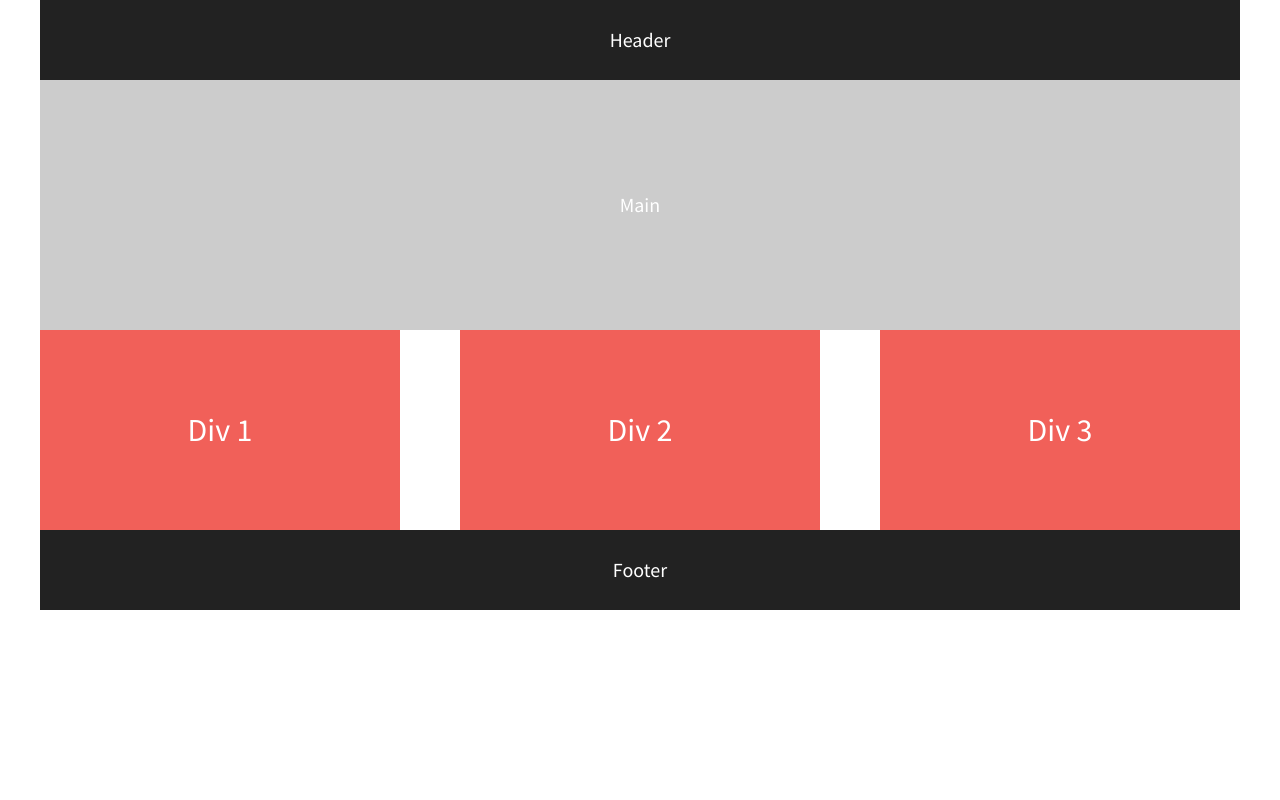
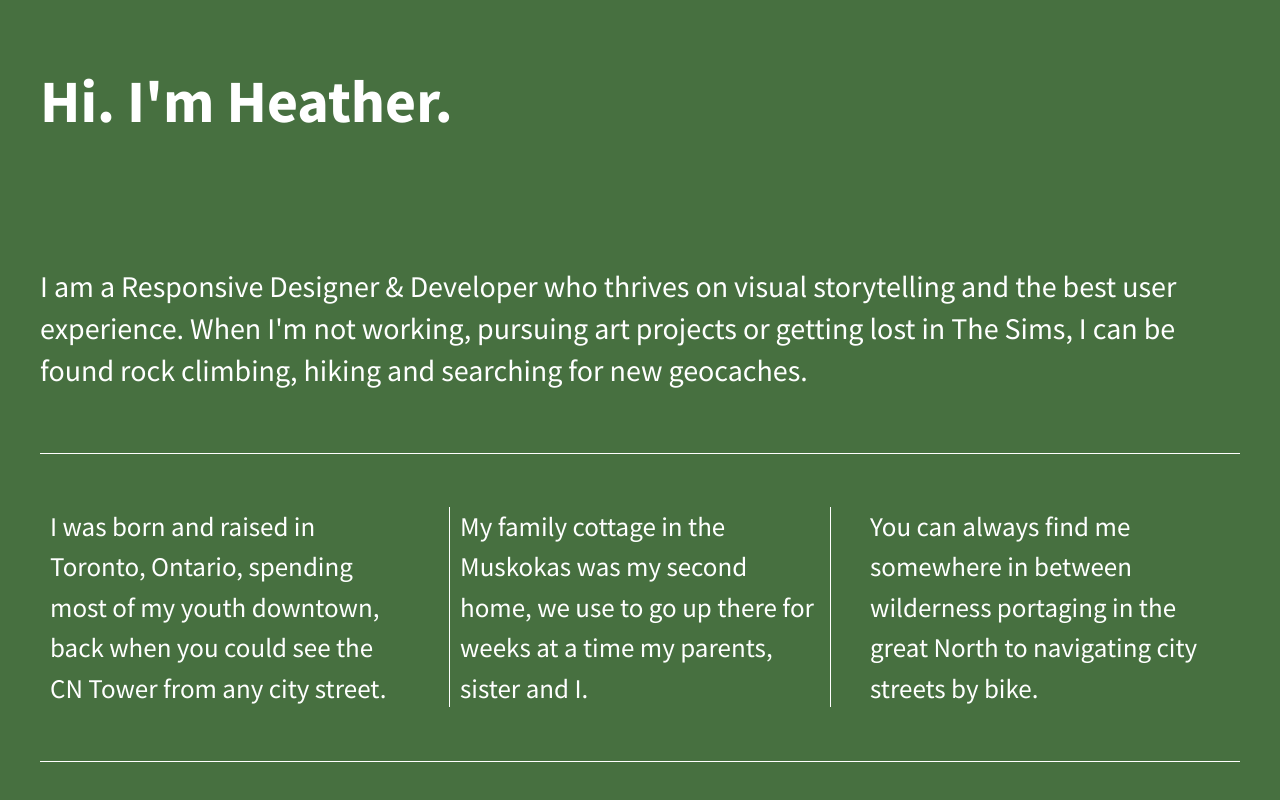
Before and after one commit to heather-schmidt/206-flexbox-starter, a plain HTML site: page index.html in a window 1280 px wide. Drawn offline with nearby package versions, Linux system fonts and the light colour scheme.

Commit message:
Customized my content

```diff
--- a/css/main.css
+++ b/css/main.css
@@ -96,7 +96,7 @@ textarea {
    ========================================================================== */
 
 html {
-  background-color: #fff;
+  background-color: #477040;
   height: 100%;
   width: 100%;
 }
@@ -107,46 +107,73 @@ body {
   font-size: 1.25em;
   height: 100%;
   color: #fff;
+  display: flex;
+  justify-content: center;
+}
+
+header h1{
+  font-size: 3em;
 }
 
 header,
 footer {
-  background-color: #222;
-  height: 80px;
+  background-color: #477040;
+  width: 100%;
+  display: flex;
+  justify-content: flex-start;
+  align-items: center;
+}
+main p {
+  font-size: 1.5em;
+}
+
+main {
+  background-color: #477040;
+  height: 250px;
   width: 100%;
 }
 
-main {
-  background-color: #ccc;
-  height: 250px;
-  width: 100%;
-}
 
 header,
 footer,
 main {
   display: flex;
-  justify-content: center;
   align-items: center;
+}
+
+main {
+  border-bottom: 1px solid #fff;
+  margin-bottom: 15px;
 }
 
 .flex-container {
   display: flex;
   justify-content: space-between;
-  align-items: center;
   flex-flow: row wrap;
 }
 
 .flex-items {
   color: #fff;
   line-height: 1.5em;
-  font-size: 1.6em;
-  background-color: #f16059;
+  font-size: 1.35em;
+  background-color: #477040;
   width: 30%;
   height: 200px;
   display: flex;
   justify-content: center;
   align-items: center;
+  padding: 0 10px;
+
+}
+
+#div-2 {
+  border-left: 1px solid #fff;
+  border-right: 1px solid #fff;
+}
+
+footer {
+  margin-top: 15px;
+  border-top: 1px solid #fff;
 }
 
 /* ==========================================================================
--- a/index.html
+++ b/index.html
@@ -22,18 +22,20 @@
 
         <!-- Add your site or application content here -->
         <section class="flex-container">
-            <header>Header</header>
-            <main>Main</main>
+            <header><h1>Hi. I'm Heather.</h1></header>
+            <main><p>I am a Responsive Designer & Developer who thrives on visual storytelling and the best user experience. When I'm not working, pursuing art projects or getting lost in The Sims, I can be found rock climbing, hiking and searching for new geocaches.</p></main>
             <div id="div-1" class="flex-items">
-                Div 1
+                <p>I was born and raised in Toronto, Ontario, spending most of my youth downtown, back when you could see the CN Tower from any city street.</p>
             </div>
             <div id="div-2" class="flex-items">
-                Div 2
+                <p>My family cottage in the Muskokas was my second home, we use to go up there for weeks at a time my parents, sister and I.</p>
             </div>
             <div id="div-3" class="flex-items">
-                Div 3
+                <p>You can always find me somewhere in between wilderness portaging in the great North to navigating city streets by bike.</p>
             </div>
-            <footer>Footer</footer>
+            <footer>
+
+            </footer>
         </section>
 
         <script src="https://ajax.googleapis.com/ajax/libs/jquery/1.11.3/jquery.min.js"></script>
```
